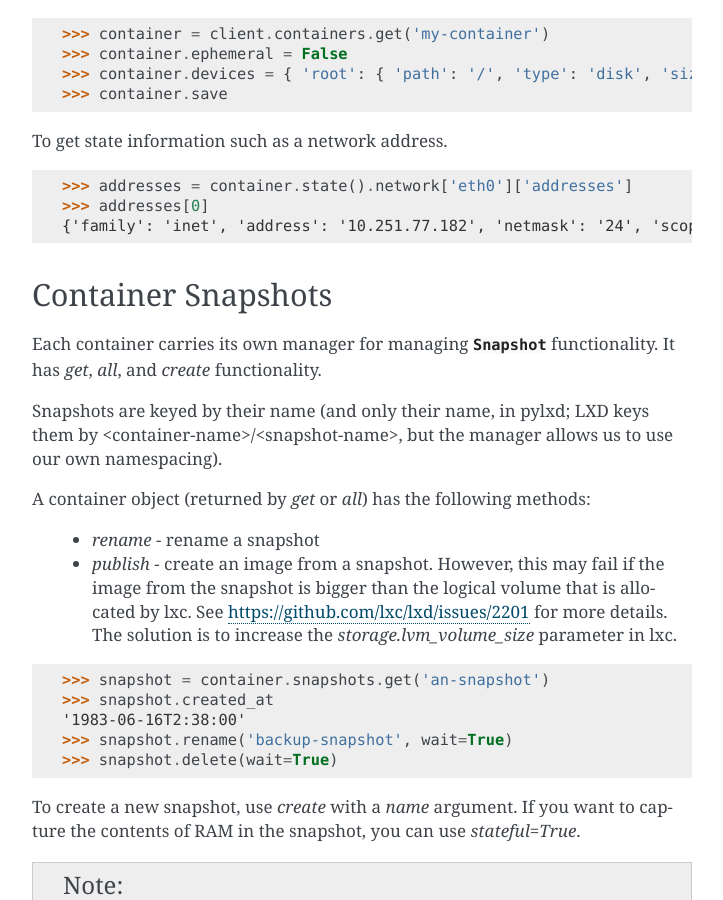
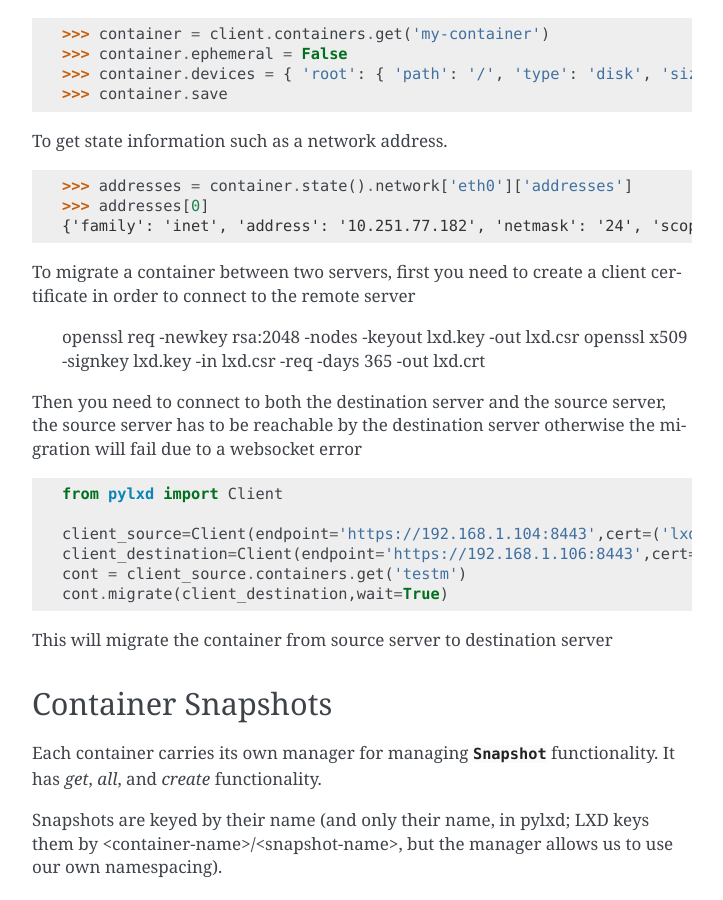
Before and after one commit to canonical/pylxd, a Sphinx documentation site: the page built from doc/source/containers.rst, in a window 1280 px wide and 900 px high, scrolled down 2546 px. Shown: the whole window, without its empty margins (388-1111 px from the left). Built offline with Sphinx 7.4.7, drawn with Linux system fonts in a browser that asks for light colours.

Commit message:
Added example on how to use the migrate API (#318)
Signed-off-by: gabrik <gabriele.baldoni@gmail.com>

```diff
--- a/doc/source/containers.rst
+++ b/doc/source/containers.rst
@@ -144,6 +144,25 @@ To get state information such as a network address.
     {'family': 'inet', 'address': '10.251.77.182', 'netmask': '24', 'scope': 'global'}
 
 
+To migrate a container between two servers, first you need to create a client certificate in order to connect to the remote server
+
+    openssl req -newkey rsa:2048 -nodes -keyout lxd.key -out lxd.csr
+    openssl x509 -signkey lxd.key -in lxd.csr -req -days 365 -out lxd.crt
+
+Then you need to connect to both the destination server and the source server,
+the source server has to be reachable by the destination server otherwise the migration will fail due to a websocket error
+
+.. code-block:: python
+
+    from pylxd import Client
+
+    client_source=Client(endpoint='https://192.168.1.104:8443',cert=('lxd.crt','lxd.key'),verify=False)
+    client_destination=Client(endpoint='https://192.168.1.106:8443',cert=('lxd.crt','lxd.key'),verify=False)
+    cont = client_source.containers.get('testm')
+    cont.migrate(client_destination,wait=True)
+
+This will migrate the container from source server to destination server
+
 Container Snapshots
 -------------------
 
```
